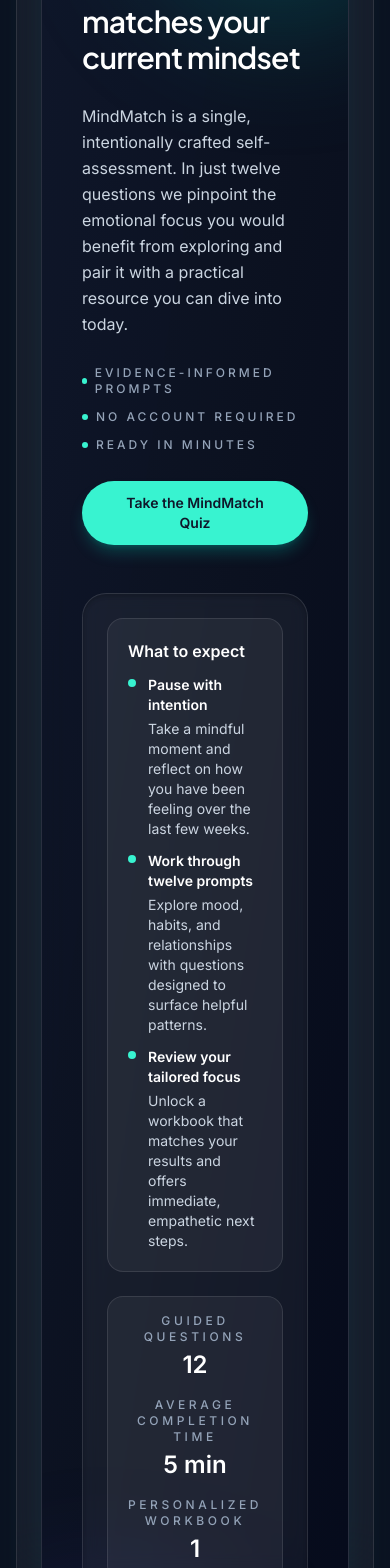
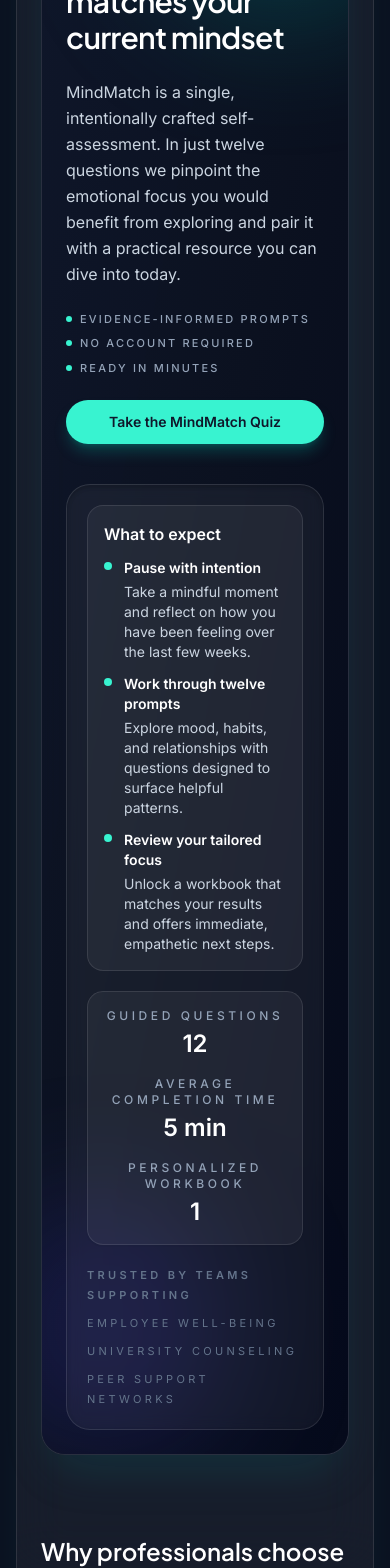
Before and after one commit to Gpstrackergsm/psychology-ai-quiz, a React (Vite) app in the folder frontend/: page / in a window 390 px wide. Shown: the part 432-2000 px from the top of the page. Built offline with nearby package versions, Linux system fonts and the light colour scheme.

Commit message:
Improve landing page mobile spacing

```diff
--- a/frontend/src/components/LandingPage.jsx
+++ b/frontend/src/components/LandingPage.jsx
@@ -51,13 +51,13 @@
     >
       <section
         id="overview"
-        className="relative grid gap-12 overflow-hidden rounded-3xl border border-white/10 bg-mist/60 p-10 shadow-2xl shadow-primary/15 md:grid-cols-2 md:items-center"
+        className="relative grid gap-10 overflow-hidden rounded-3xl border border-white/10 bg-mist/60 p-6 shadow-2xl shadow-primary/15 sm:p-8 md:grid-cols-2 md:items-center md:gap-12 lg:p-10"
       >
         <div className="pointer-events-none absolute inset-0 bg-gradient-to-br from-mist/90 via-midnight/95 to-[#050a1b]" aria-hidden="true" />
         <div className="pointer-events-none absolute -right-20 -top-24 h-72 w-72 rounded-full bg-primary/25 blur-3xl" aria-hidden="true" />
         <div className="pointer-events-none absolute -left-16 bottom-0 h-64 w-64 rounded-full bg-accent/20 blur-3xl" aria-hidden="true" />
 
-        <div className="relative space-y-7">
+        <div className="relative space-y-6 sm:space-y-7">
           <span className="inline-flex items-center gap-2 rounded-full border border-white/10 bg-white/5 px-4 py-1 text-[11px] font-semibold uppercase tracking-[0.3em] text-slate-200">
             MindMatch
             <span className="hidden text-slate-400 md:inline">Focus Finder</span>
@@ -69,7 +69,7 @@
             MindMatch is a single, intentionally crafted self-assessment. In just twelve questions we pinpoint the emotional focus
             you would benefit from exploring and pair it with a practical resource you can dive into today.
           </p>
-          <div className="flex flex-wrap gap-3 text-xs font-medium uppercase tracking-[0.25em] text-slate-400">
+          <div className="flex flex-wrap gap-2 text-[11px] font-medium uppercase tracking-[0.2em] text-slate-400 sm:gap-3 sm:text-xs sm:tracking-[0.25em]">
             <span className="inline-flex items-center gap-2">
               <span className="h-1.5 w-1.5 rounded-full bg-primary-light" aria-hidden="true" />Evidence-informed prompts
             </span>
@@ -85,14 +85,14 @@
             whileHover={{ scale: 1.03 }}
             whileTap={{ scale: 0.98 }}
             onClick={onStart}
-            className="inline-flex items-center justify-center rounded-full bg-primary-light px-8 py-3 text-sm font-semibold text-mist shadow-lg shadow-primary/30 transition hover:bg-primary"
+            className="inline-flex w-full items-center justify-center rounded-full bg-primary-light px-6 py-3 text-sm font-semibold text-mist shadow-lg shadow-primary/30 transition hover:bg-primary sm:w-auto sm:px-8"
           >
             Take the MindMatch Quiz
           </motion.button>
         </div>
 
-        <div className="relative space-y-6 rounded-3xl border border-white/10 bg-white/5 p-6 text-sm text-slate-200 shadow-inner shadow-black/20 backdrop-blur">
-          <div className="space-y-3 rounded-2xl border border-white/10 bg-white/5 p-5 text-slate-200">
+        <div className="relative space-y-5 rounded-3xl border border-white/10 bg-white/5 p-5 text-sm text-slate-200 shadow-inner shadow-black/20 backdrop-blur sm:space-y-6 sm:p-6 md:p-7">
+          <div className="space-y-3 rounded-2xl border border-white/10 bg-white/5 p-4 text-slate-200 sm:p-5">
             <h2 className="text-base font-semibold text-white">What to expect</h2>
             <ul className="space-y-3">
               {steps.map((step) => (
@@ -107,7 +107,7 @@
             </ul>
           </div>
 
-          <dl className="grid gap-4 rounded-2xl border border-white/10 bg-white/5 p-4 text-center shadow-sm md:grid-cols-3">
+          <dl className="grid gap-4 rounded-2xl border border-white/10 bg-white/5 p-4 text-center shadow-sm sm:grid-cols-3">
             {stats.map((stat) => (
               <div key={stat.label} className="space-y-1">
                 <dt className="text-xs font-medium uppercase tracking-[0.3em] text-slate-400">{stat.label}</dt>
@@ -116,9 +116,9 @@
             ))}
           </dl>
 
-          <div className="space-y-2 text-xs text-slate-400">
-            <p className="font-semibold uppercase tracking-[0.4em] text-slate-500">Trusted by teams supporting</p>
-            <div className="flex flex-wrap gap-3 text-[11px] uppercase tracking-[0.35em] text-slate-500">
+          <div className="space-y-2 text-[11px] text-slate-400 sm:text-xs">
+            <p className="font-semibold uppercase tracking-[0.3em] text-slate-500 sm:tracking-[0.4em]">Trusted by teams supporting</p>
+            <div className="flex flex-wrap gap-2 uppercase tracking-[0.3em] text-slate-500 sm:gap-3 sm:tracking-[0.35em]">
               <span>Employee well-being</span>
               <span>University counseling</span>
               <span>Peer support networks</span>
@@ -127,7 +127,7 @@
         </div>
       </section>
 
-      <section id="benefits" className="space-y-10">
+      <section id="benefits" className="space-y-8 sm:space-y-10">
         <div className="flex flex-col gap-4 md:flex-row md:items-end md:justify-between">
           <div className="space-y-3">
             <h2 className="font-display text-2xl font-semibold text-white md:text-3xl">Why professionals choose MindMatch</h2>
@@ -136,7 +136,7 @@
               choices or jargon.
             </p>
           </div>
-          <span className="inline-flex items-center gap-2 rounded-full border border-white/10 bg-white/5 px-4 py-1 text-xs font-semibold uppercase tracking-[0.35em] text-slate-300">
+          <span className="inline-flex items-center gap-2 self-start rounded-full border border-white/10 bg-white/5 px-4 py-1 text-[11px] font-semibold uppercase tracking-[0.3em] text-slate-300 sm:text-xs sm:tracking-[0.35em] md:self-auto">
             No filler content
           </span>
         </div>
@@ -162,7 +162,7 @@
 
       <section
         id="process"
-        className="grid gap-8 rounded-3xl border border-white/10 bg-white/5 p-8 shadow-xl shadow-black/20 backdrop-blur md:grid-cols-[0.8fr,1.2fr]"
+        className="grid gap-6 rounded-3xl border border-white/10 bg-white/5 p-6 shadow-xl shadow-black/20 backdrop-blur sm:gap-8 sm:p-7 md:grid-cols-[0.8fr,1.2fr] md:p-8"
       >
         <div className="space-y-3">
           <h2 className="font-display text-2xl font-semibold text-white">How it works</h2>
@@ -175,7 +175,7 @@
           {steps.map((step, index) => (
             <li
               key={step.title}
-              className="flex gap-4 rounded-2xl border border-white/10 bg-white/5 p-4 shadow-inner shadow-black/20 transition hover:border-primary/40"
+              className="flex flex-col gap-4 rounded-2xl border border-white/10 bg-white/5 p-4 shadow-inner shadow-black/20 transition hover:border-primary/40 sm:flex-row sm:items-start"
             >
               <span className="flex h-10 w-10 flex-shrink-0 items-center justify-center rounded-full bg-primary/30 text-sm font-semibold text-white">
                 {index + 1}
@@ -191,7 +191,7 @@
 
       <section
         id="start"
-        className="relative overflow-hidden rounded-3xl border border-white/10 bg-gradient-to-br from-primary-dark via-midnight to-[#050a1b] p-8 text-center text-slate-100 shadow-2xl shadow-primary/20 md:p-10"
+        className="relative overflow-hidden rounded-3xl border border-white/10 bg-gradient-to-br from-primary-dark via-midnight to-[#050a1b] p-6 text-center text-slate-100 shadow-2xl shadow-primary/20 sm:p-8 md:p-10"
       >
         <div className="pointer-events-none absolute -left-20 top-10 h-40 w-40 rounded-full bg-primary-light/40 blur-3xl" aria-hidden="true" />
         <div className="pointer-events-none absolute -right-24 bottom-0 h-52 w-52 rounded-full bg-accent/30 blur-3xl" aria-hidden="true" />
```
